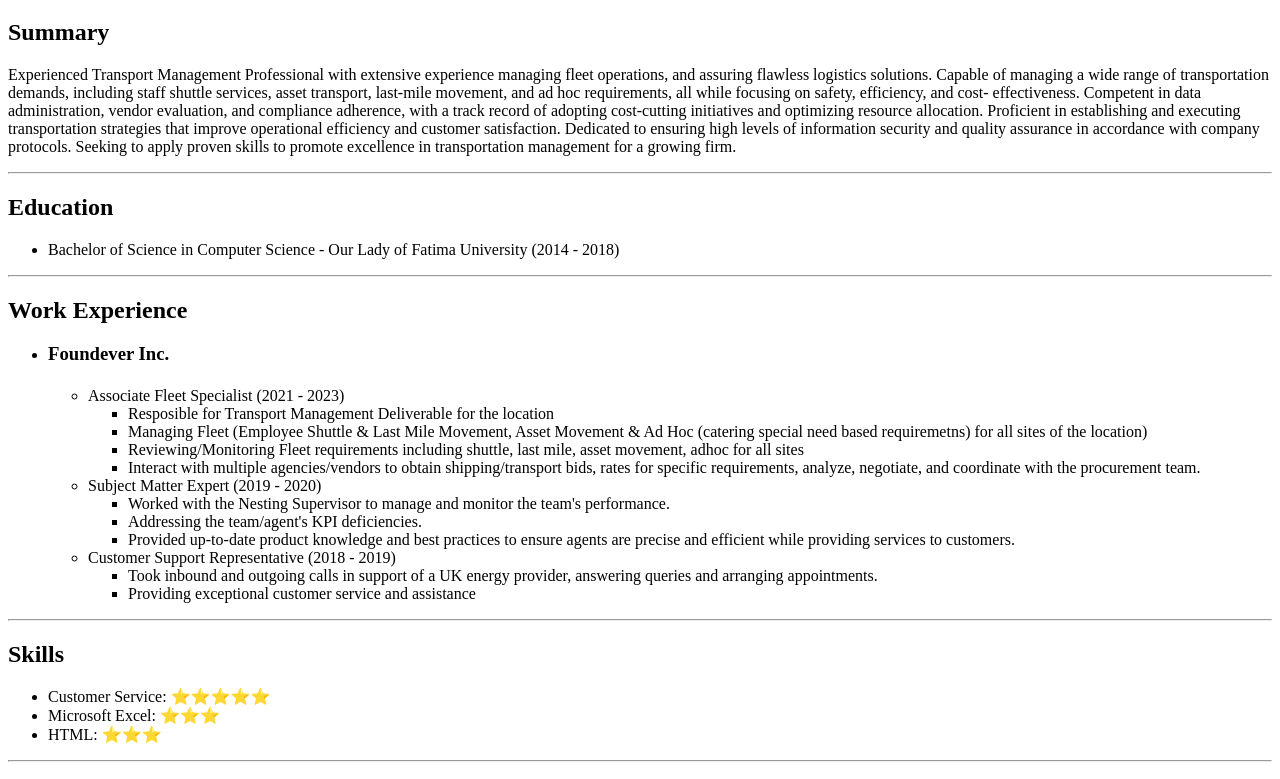
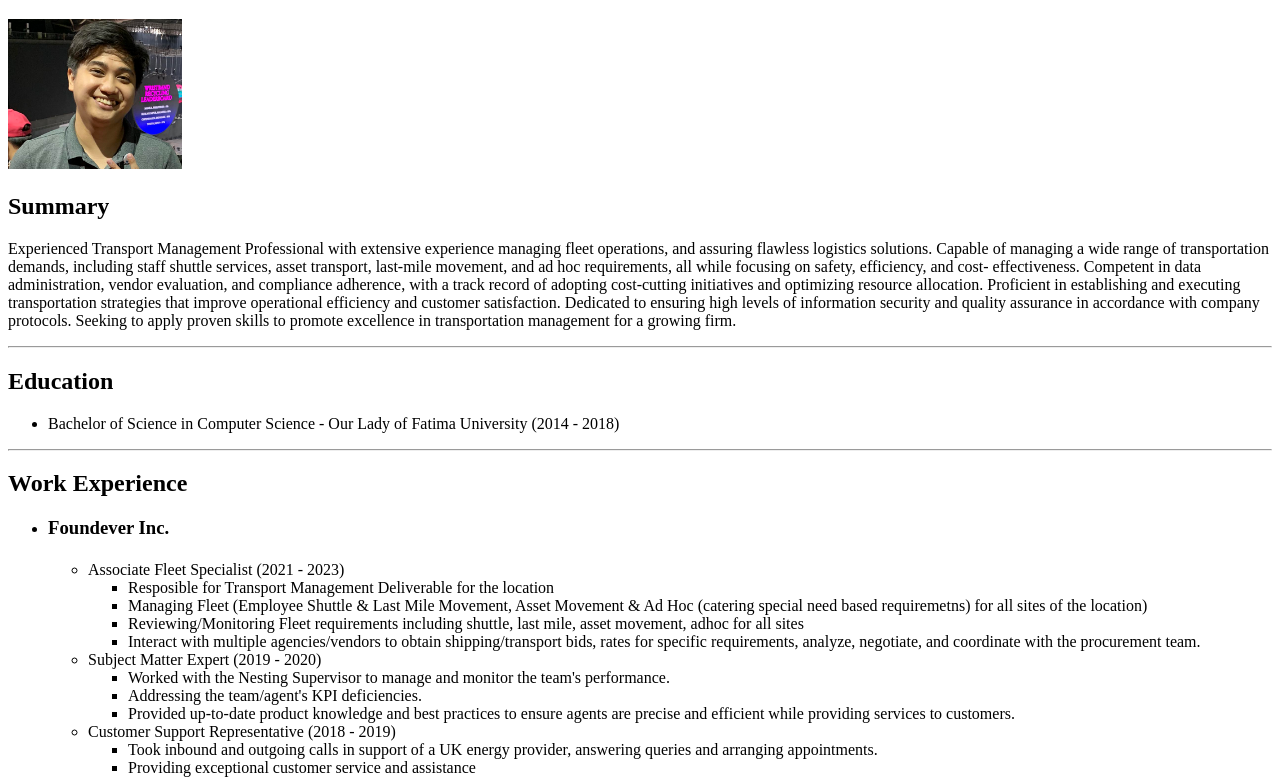
Before and after one commit to nitjus/html-portfolio, a plain HTML site: page index.html in a window 1280 px wide. Shown: the part 61-840 px from the top of the page. Drawn offline with Linux system fonts and the light colour scheme.

Commit message:
Add files via upload

```diff
--- a/index.html
+++ b/index.html
@@ -7,7 +7,8 @@
 </head>
 <body>
     <h1>Justin Louis Soliaban</h1>
-    <!-- Add your photo here -->
+    <img src="./photo.png" alt="A photo of Justin" height="150">
+
     <h2>Summary</h2>
     <p>Experienced Transport Management Professional with extensive experience managing fleet operations, and assuring
         flawless logistics solutions. Capable of managing a wide range of transportation demands, including staff shuttle services,
```
